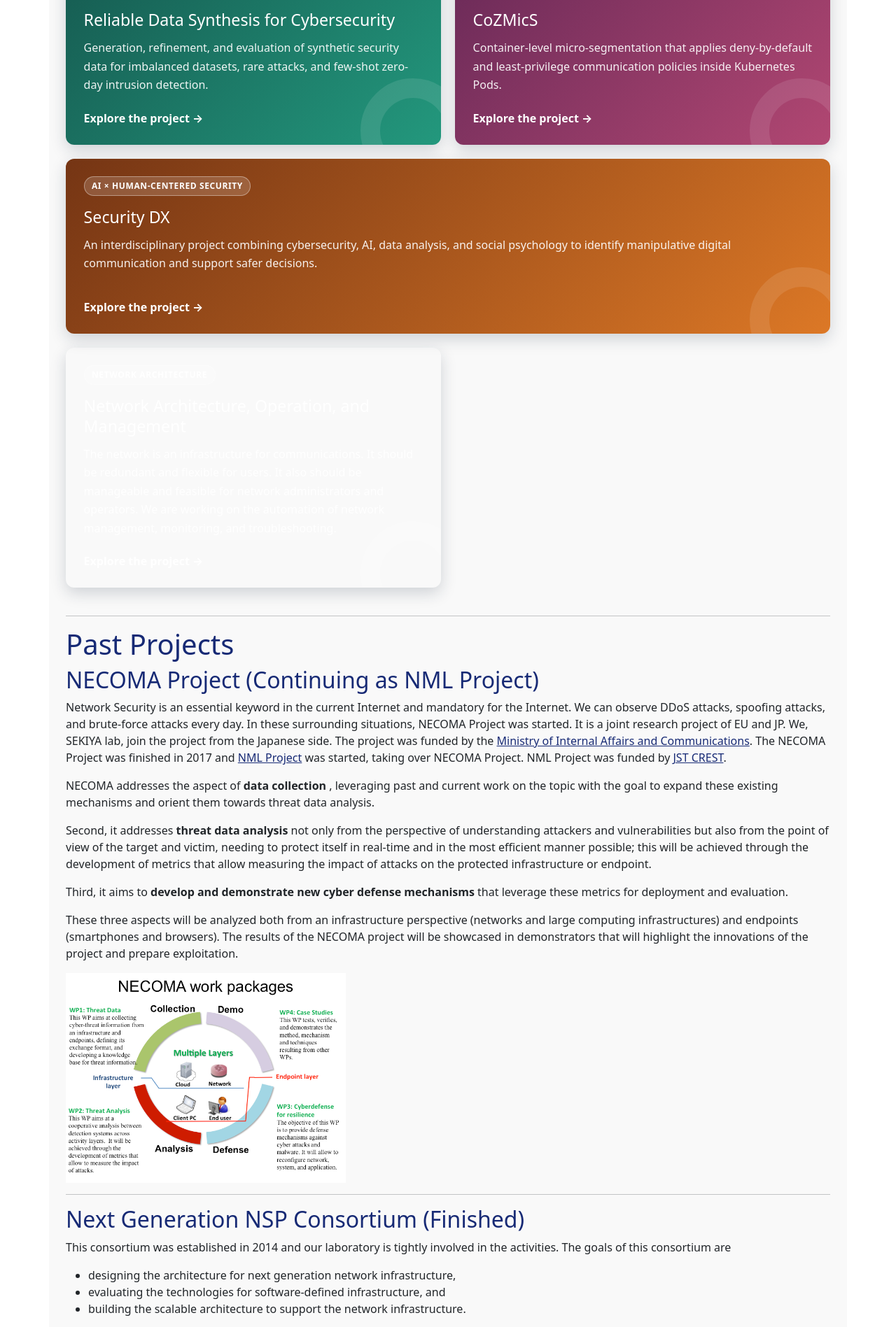
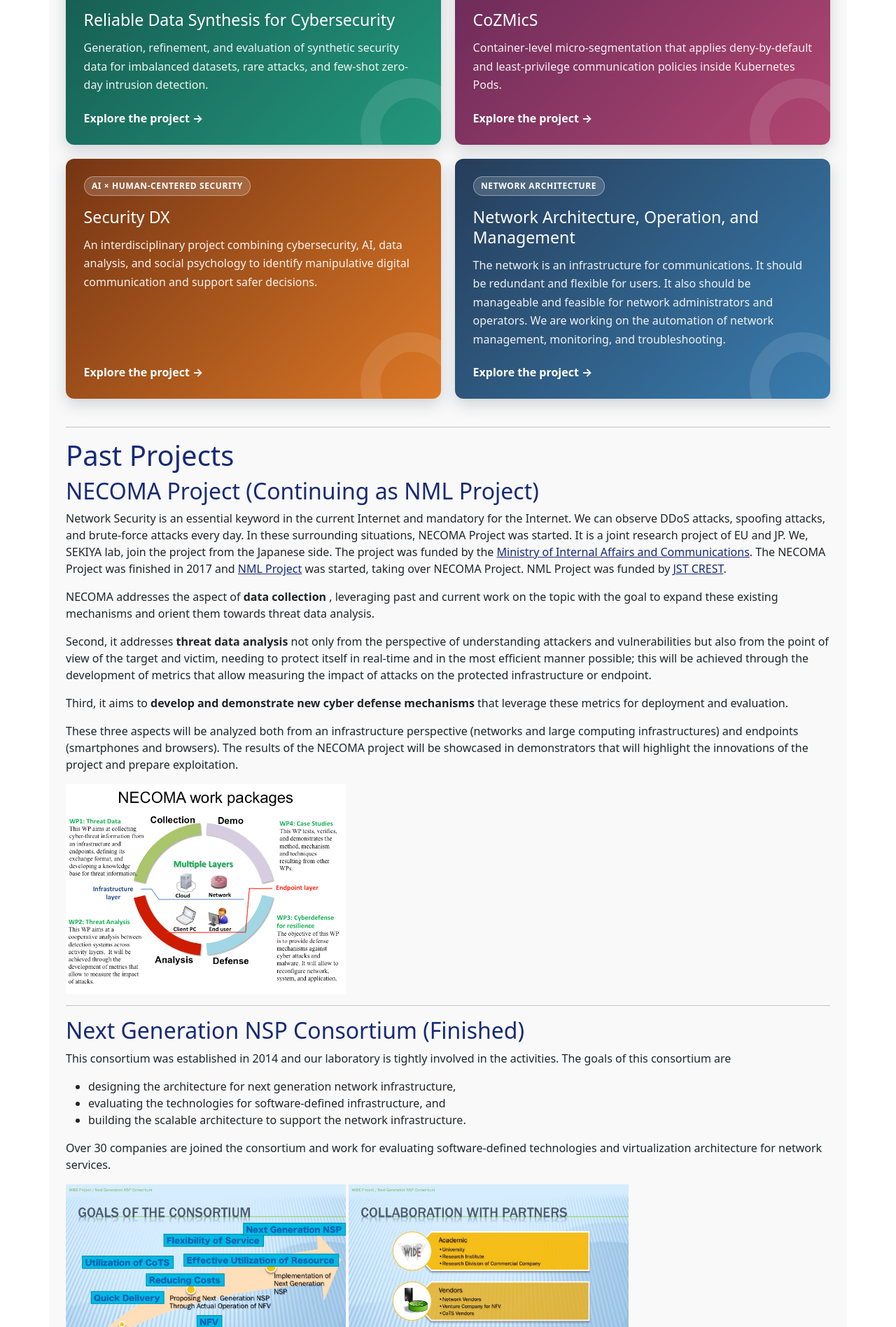
Before and after one commit to sekiya-lab/sekiya-lab.github.io, a Jekyll site: the page built from researches.md, in a window 1280 px wide. Shown: the part 749-2646 px from the top of the page at 70% size. Built offline with Jekyll 4.4.1, drawn with Linux system fonts in a browser that asks for light colours; some of the changed text lies outside the part shown.

Commit message:
More styles.

```diff
--- a/assets/css/style.css
+++ b/assets/css/style.css
@@ -91,7 +91,10 @@
 
 .research-project-card--security-dx {
     background: linear-gradient(135deg, #753514, #dc7826);
-    grid-column: 1 / -1;
+}
+
+.research-project-card--network {
+    background: linear-gradient(135deg, #263d5a, #397daf);
 }
 
 .research-project-label {
@@ -221,10 +224,6 @@
         grid-template-columns: 1fr;
     }
 
-    .research-project-card--security-dx {
-        grid-column: auto;
-    }
-
     .research-project-card {
         min-height: 0;
     }
```
Also changed, not shown: researches.md (+1 -1 lines).
